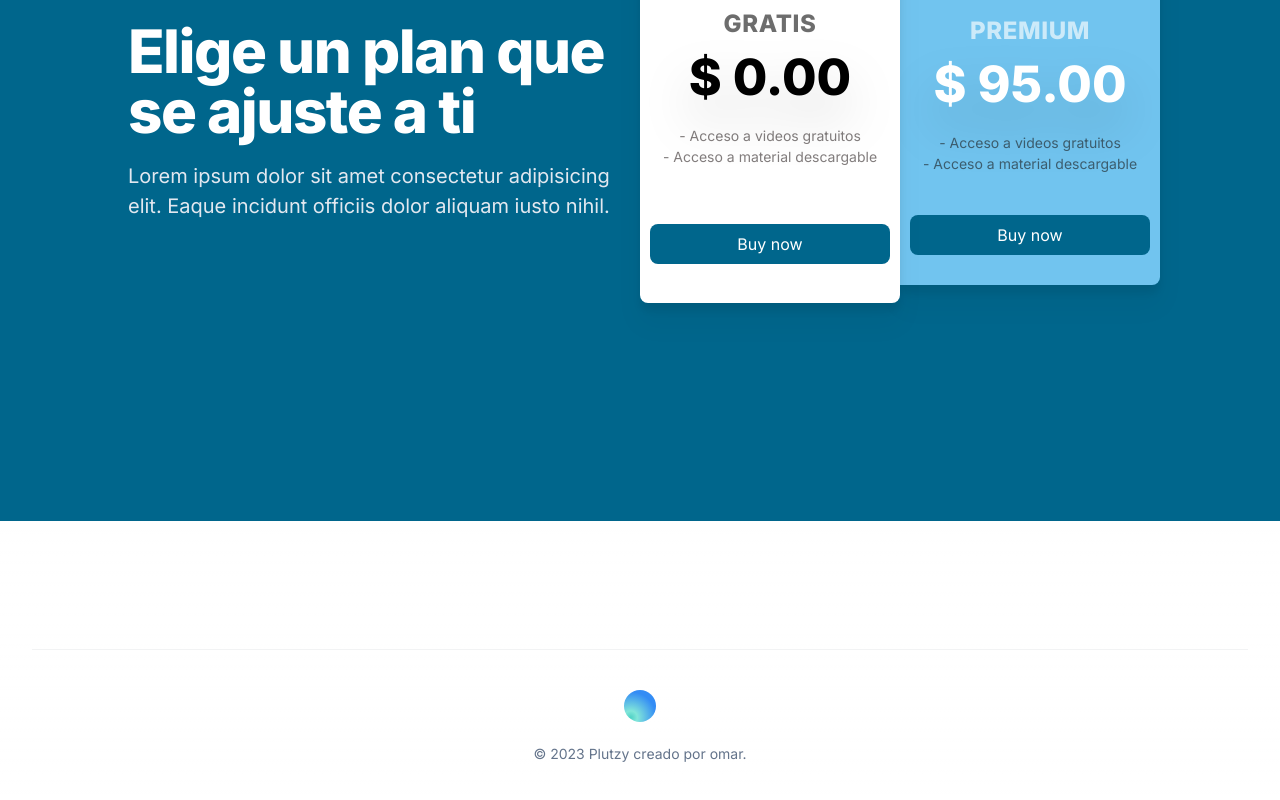
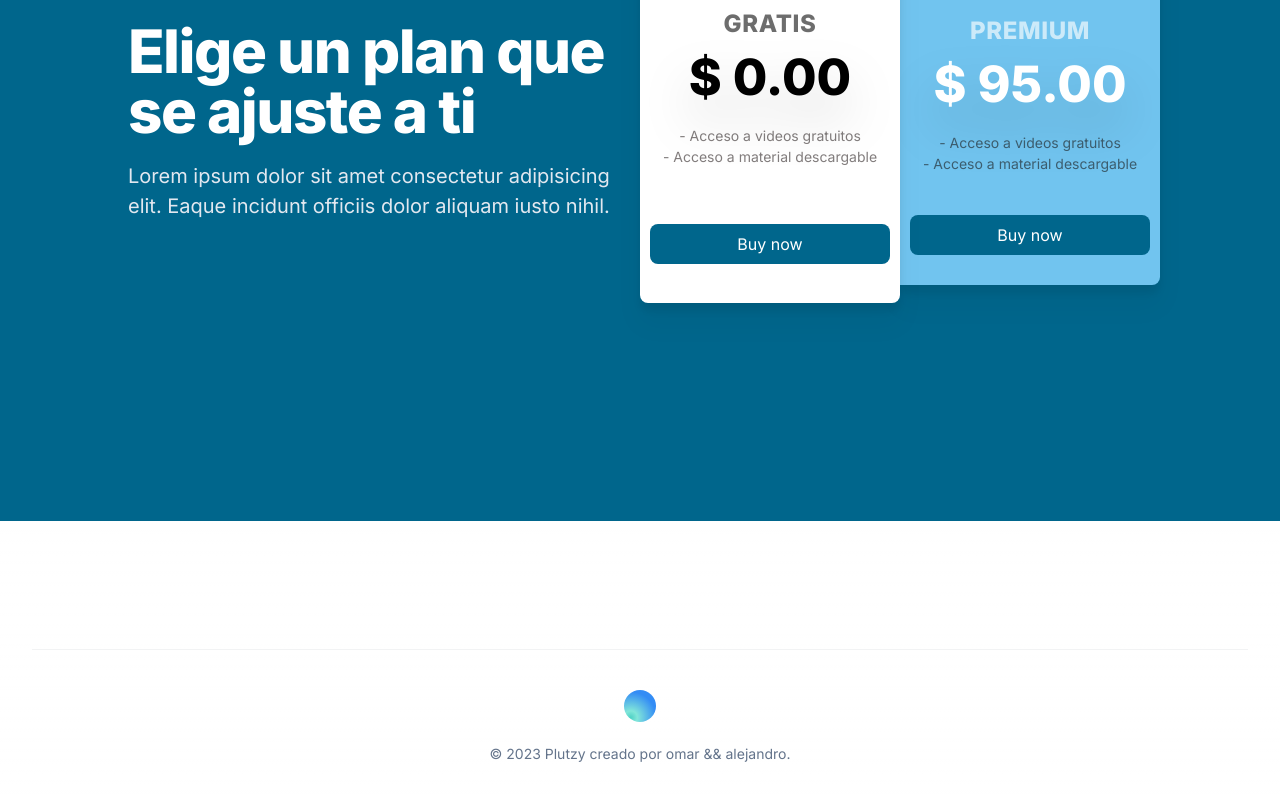
Before and after one commit to omar49511/plutzy, a Next.js app: page / in a window 1280 px wide. Shown: the part 1853-2653 px from the top of the page. Built offline with nearby package versions, Linux system fonts and the light colour scheme; a web font is replaced by a local one.

Commit message:
test(front): :memo: add alejandro in footer

```diff
--- a/src/components/Footer.jsx
+++ b/src/components/Footer.jsx
@@ -34,7 +34,7 @@ export default function Footer() {
           </svg>
         </a>
         <p className="mt-5 text-center text-sm leading-6 text-slate-500">
-          © 2023 Plutzy creado por omar.
+          © 2023 Plutzy creado por omar && alejandro.
         </p>
       </div>
     </footer>
```
